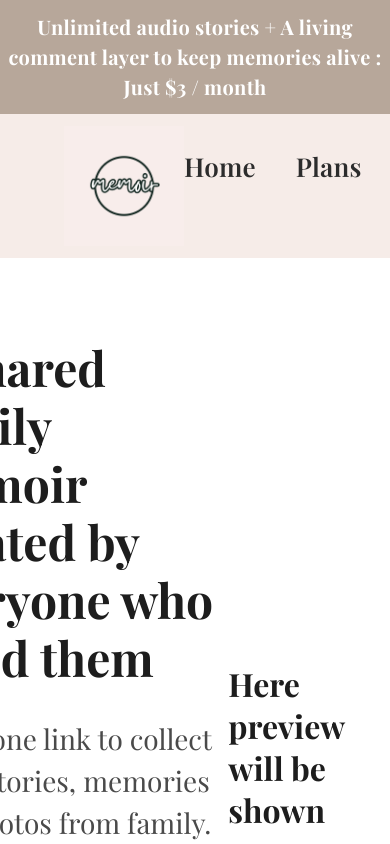
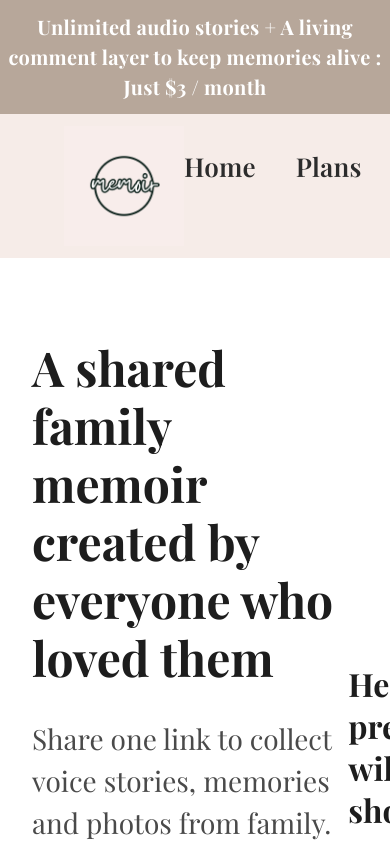
Before and after one commit to ahmadakram7018-a11y/memoir-frontend, a Next.js app in the folder frontend/: page / in a window 390 px wide. Shown: the top 844 px of the page. Built offline with nearby package versions, Linux system fonts and the light colour scheme.

Commit message:
Remove negative margin from first div to fix responsive layout clipping

```diff
--- a/frontend/components/Hero.tsx
+++ b/frontend/components/Hero.tsx
@@ -4,9 +4,8 @@ export default function Hero() {
   return (
     <section className="max-w-7xl mx-auto px-8 py-20">
       <div className="flex justify-between items-center">
-
         {/* Left Side */}
-        <div className="-ml-30">
+        <div className="w-full">
 
           <h1 className="text-[#1D1D1D] text-[48px] font-bold leading-[58px] max-w-[520px]">
             A shared family
@@ -41,7 +40,6 @@ export default function Hero() {
             </Link>
 
           </div>
-
         </div>
 
         {/* Right Side */}
```
